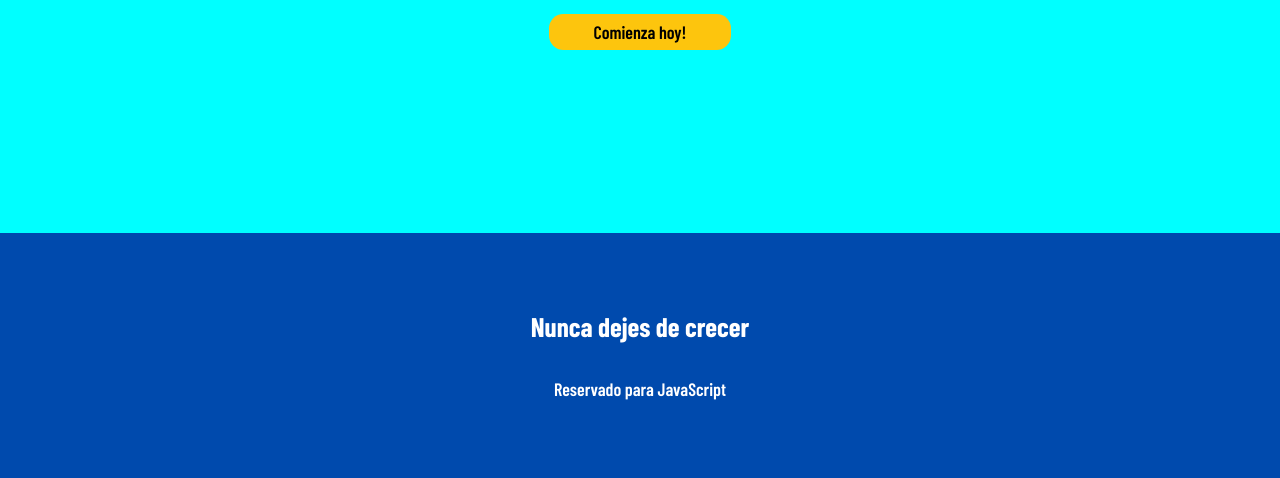
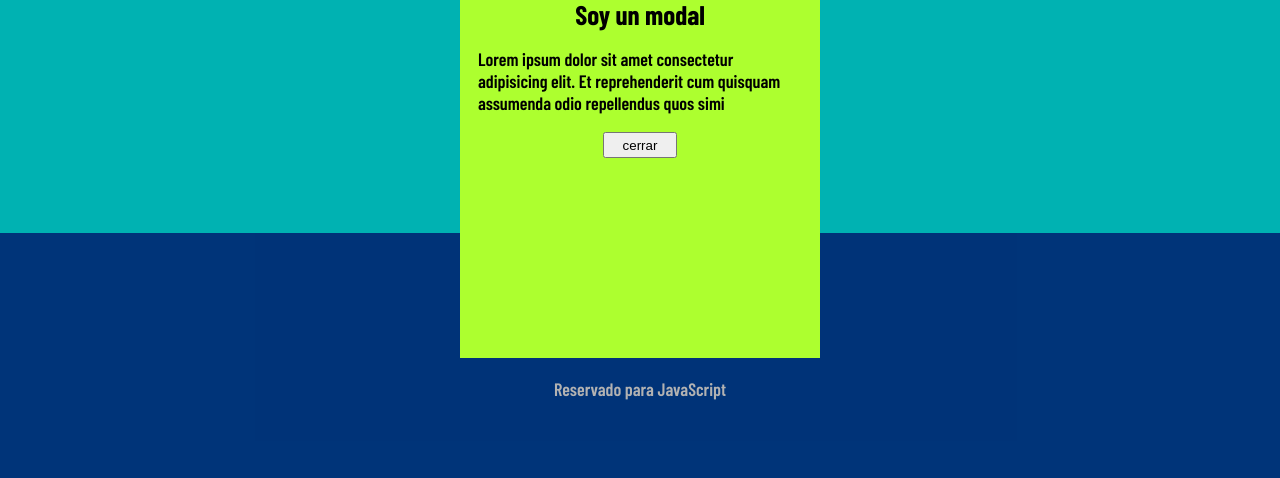
Before and after one commit to josequio/proyectojs, a plain HTML site: page index.html in a window 1280 px wide. Shown: the part 322-800 px from the top of the page. Drawn offline with nearby package versions, Linux system fonts and the light colour scheme; a web font is replaced by a local one.

Commit message:
estructua inicial modal y creación de app.js

```diff
--- a/index.html
+++ b/index.html
@@ -7,8 +7,8 @@
    <meta name="viewport" content="width=device-width, initial-scale=1.0">
    <link rel="preconnect" href="https://fonts.googleapis.com">
    <link rel="preconnect" href="https://fonts.gstatic.com" crossorigin>
-   <link href="https://fonts.googleapis.com/css2?family=Barlow+Condensed:wght@300;400;500;600;700;800&display=swap"
-      rel="stylesheet">
+   <link href="https://fonts.googleapis.com/css2?family=Barlow+Condensed:wght@300;400;500;600;700;800&display=swap" rel="stylesheet">
+   <link rel="stylesheet" href="/styles/modal.css">
    <link rel="stylesheet" href="/styles/style.css">
 
    <!-- <link rel="stylesheet" href="/styles/modal.css"> -->
@@ -16,7 +16,7 @@
    <title>ChameleonSpeak.com</title>
 </head>
 
-<body>
+<body id="body">
    <div class="container">
       <!-- ------------------header--------- -->
       <header class="header">
@@ -30,7 +30,7 @@
                <li class="nav_items "><a class="style_a" href="#">SPEAKCARDS</a></li>
             </ul>
          </nav>
-         <a href="#" class="header_btn_access style_a btn_white">Access</a>
+         <a href="" class="header_btn_access style_a btn_white">Access</a>
       </header>
       <!-- -------------------main----------- -->
       <main class="main">
@@ -127,8 +127,10 @@
          <div class="modal_container">
             <h2>Soy un modal</h2>
             <p>Lorem ipsum dolor sit amet consectetur adipisicing elit. Et reprehenderit cum quisquam assumenda odio repellendus quos simi</p>
+            <button class="modal_cerrar">cerrar</button>
          </div>
       </section>
    </div>
 </body>
+<script src="/script/app.js"></script>
 </html>
--- a/script/app.js
+++ b/script/app.js
@@ -0,0 +1,13 @@
+let btnAccess = document.querySelector(".header_btn_access");
+let modal = document.querySelector(".modal");
+let btnModalCerrar = document.querySelector(".modal_cerrar");
+
+
+btnAccess.addEventListener("click",function(ev){
+   modal.style.display = "flex"
+
+});
+
+btnModalCerrar.addEventListener("click",function(ev){
+    modal.style.display = "none"
+});
--- a/styles/modal.css
+++ b/styles/modal.css
@@ -10,5 +10,18 @@
 
 .modal_container{
     margin: auto;
-    max-width: 600px;
+    max-width: 20rem;
+    min-height:70% ;
+    background-color: greenyellow;
+    display: inherit;
+    flex-direction: column;
+    justify-content: center;
+    align-items: center;
+    padding: 1rem;
+    gap: 1rem;
 }
+
+.modal_cerrar{
+    cursor: pointer;
+    padding: 0.2rem 1rem;
+}
```
